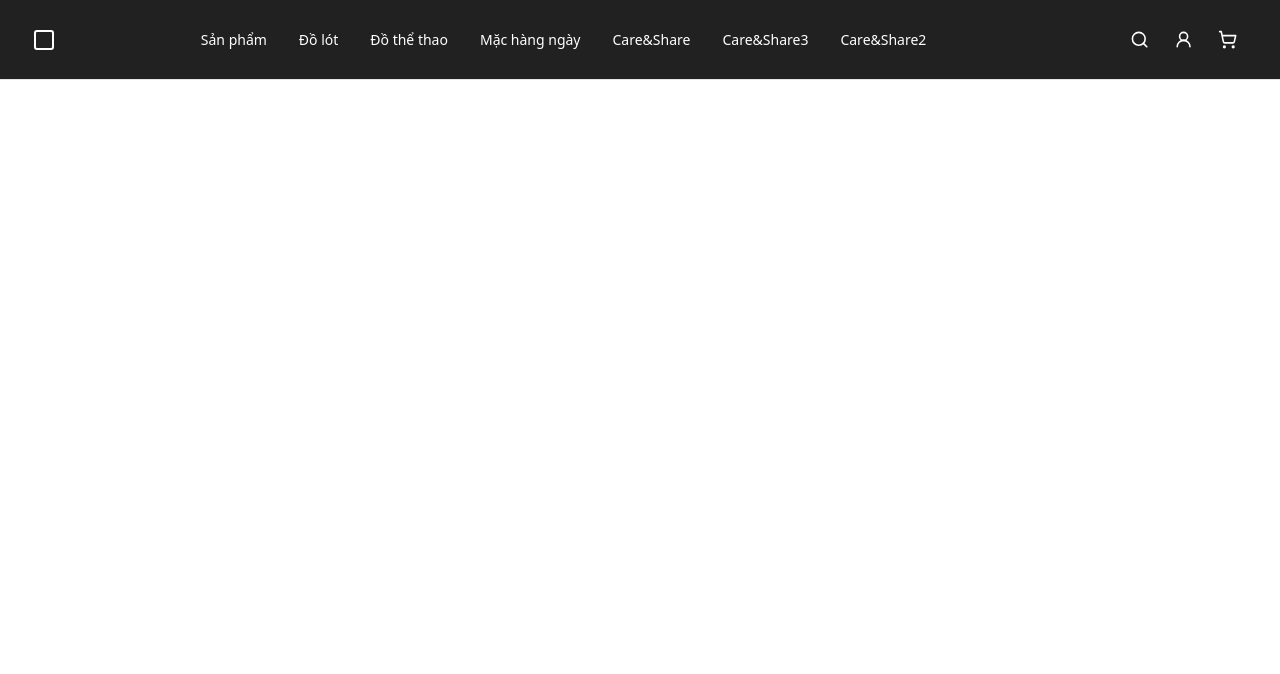
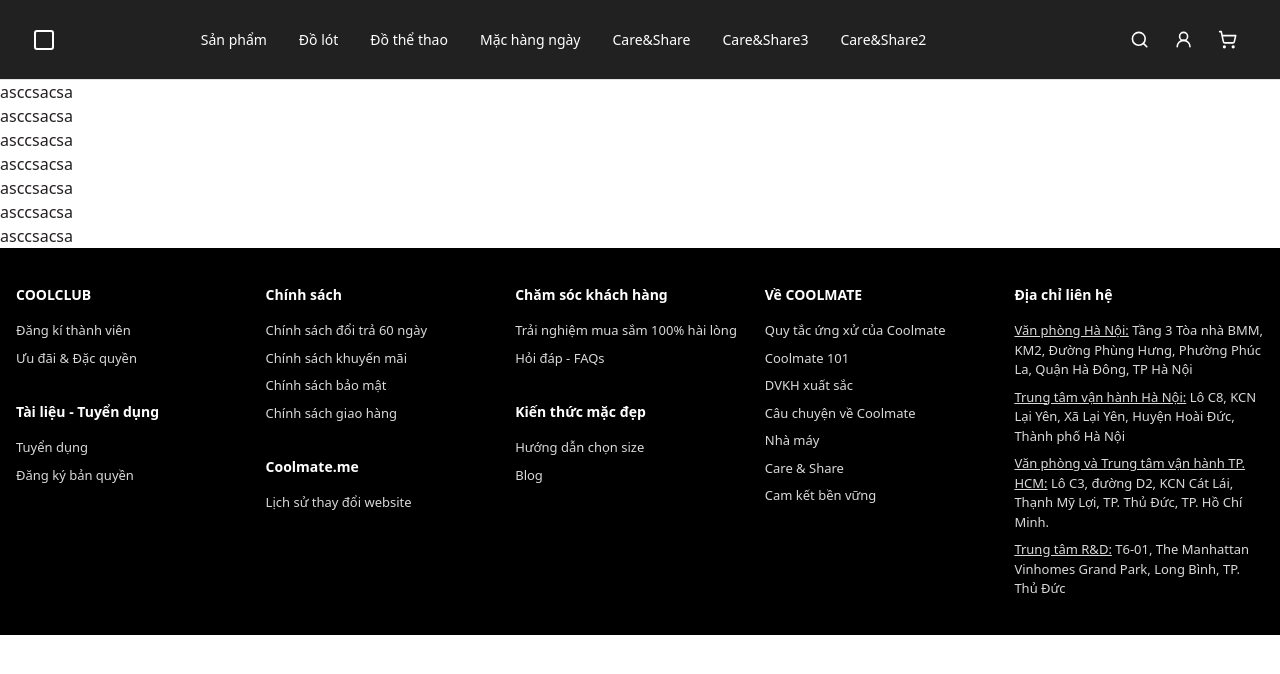
Before and after one commit to hiusnguyen201/FE_ADMIN_ClothingShop, a React (Vite) app: page / in a window 1280 px wide. Shown: the top 674 px of the page. Built offline with nearby package versions, Linux system fonts and the light colour scheme.

Commit message:
#6 :zap: build Footer

```diff
--- a/src/global.css
+++ b/src/global.css
@@ -88,12 +88,11 @@ body {
   color: #231f20;
 }
 
-::-webkit-scrollbar {
+nav ::-webkit-scrollbar {
   width: 4px;
 }
 
-::-webkit-scrollbar-thumb {
-  border-radius: 4px;
+nav ::-webkit-scrollbar-thumb {
   background: #aaa;
 }
 
@@ -101,3 +100,18 @@ body {
   width: 1.2rem !important;
   height: 1.2rem !important;
 }
+
+.footer-menu {
+  width: 100%;
+  font-size: 13px;
+  display: flex;
+  background-color: #000;
+  color: #d9d9d9;
+}
+
+.footer-menu_title {
+  color: #ffffff;
+  font-size: 14px;
+  font-weight: bold;
+  margin-bottom: 16px;
+}
--- a/src/layouts/admin/components/SideBar.jsx
+++ b/src/layouts/admin/components/SideBar.jsx
@@ -12,6 +12,7 @@ import { navData } from "./nav-data";
 
 export default function SideBar() {
   return (
+    <nav>
       <Sidebar collapsible="icon">
         <SidebarHeader>
           <TeamSwitcher team={navData.team} />
@@ -26,5 +27,6 @@ export default function SideBar() {
         </SidebarFooter>
         <SidebarRail />
       </Sidebar>
+    </nav>
   );
 }
--- a/src/layouts/client/HomeLayout.jsx
+++ b/src/layouts/client/HomeLayout.jsx
@@ -1,11 +1,22 @@
 import { Outlet } from "react-router-dom";
 import Header from "./components/Header";
+import Footer from "./components/Footer";
 
 export default function HomeLayout() {
   return (
-    <div>
+    <div className="relative">
       <Header />
-      <Outlet />
+      <main className="mt-[var(--header-height)]">
+        <p>asccsacsa</p>
+        <p>asccsacsa</p>
+        <p>asccsacsa</p>
+        <p>asccsacsa</p>
+        <p>asccsacsa</p>
+        <p>asccsacsa</p>
+        <p>asccsacsa</p>
+        <Outlet />
+      </main>
+      <Footer />
     </div>
   );
 }
--- /dev/null
+++ b/src/layouts/client/components/Footer.jsx
@@ -0,0 +1,127 @@
+import { Separator } from "@/components/ui/separator";
+import { Link } from "react-router-dom";
+
+export default function Footer() {
+  return (
+    <footer className="footer-menu px-4 py-9">
+      <div className="w-1/5">
+        <p className="footer-menu_title">COOLCLUB</p>
+        <ul className="space-y-2">
+          <li>
+            <Link to="#">Đăng kí thành viên</Link>
+          </li>
+          <li>
+            <Link to="#">Ưu đãi & Đặc quyền</Link>
+          </li>
+        </ul>
+        <Separator className="my-4 bg-[transparent]" />
+        <p className="footer-menu_title">Tài liệu - Tuyển dụng</p>
+        <ul className="space-y-2">
+          <li>
+            <Link to="#">Tuyển dụng</Link>
+          </li>
+          <li>
+            <Link to="#">Đăng ký bản quyền</Link>
+          </li>
+        </ul>
+      </div>
+      <div className="w-1/5">
+        <p className="footer-menu_title">Chính sách</p>
+        <ul className="space-y-2">
+          <li>
+            <Link to="#">Chính sách đổi trả 60 ngày</Link>
+          </li>
+          <li>
+            <Link to="#">Chính sách khuyến mãi</Link>
+          </li>
+          <li>
+            <Link to="#">Chính sách bảo mật</Link>
+          </li>
+          <li>
+            <Link to="#">Chính sách giao hàng</Link>
+          </li>
+        </ul>
+        <Separator className="my-4 bg-[transparent]" />
+        <p className="footer-menu_title">Coolmate.me</p>
+        <ul className="space-y-2">
+          <li>
+            <Link to="#">Lịch sử thay đổi website</Link>
+          </li>
+        </ul>
+      </div>
+      <div className="w-1/5">
+        <p className="footer-menu_title">Chăm sóc khách hàng</p>
+        <ul className="space-y-2">
+          <li>
+            <Link to="#">Trải nghiệm mua sắm 100% hài lòng</Link>
+          </li>
+          <li>
+            <Link to="#">Hỏi đáp - FAQs</Link>
+          </li>
+        </ul>
+        <Separator className="my-4 bg-[transparent]" />
+        <p className="footer-menu_title">Kiến thức mặc đẹp</p>
+        <ul className="space-y-2">
+          <li>
+            <Link to="#">Hướng dẫn chọn size</Link>
+          </li>
+          <li>
+            <Link to="#">Blog</Link>
+          </li>
+        </ul>
+      </div>
+      <div className="w-1/5">
+        <p className="footer-menu_title">Về COOLMATE</p>
+        <ul className="space-y-2">
+          <li>
+            <Link to="#">Quy tắc ứng xử của Coolmate</Link>
+          </li>
+          <li>
+            <Link to="#">Coolmate 101</Link>
+          </li>
+          <li>
+            <Link to="#">DVKH xuất sắc</Link>
+          </li>
+          <li>
+            <Link to="#">Câu chuyện về Coolmate</Link>
+          </li>
+          <li>
+            <Link to="#">Nhà máy</Link>
+          </li>
+          <li>
+            <Link to="#">Care & Share</Link>
+          </li>
+          <li>
+            <Link to="#">Cam kết bền vững</Link>
+          </li>
+        </ul>
+      </div>
+      <div className="w-1/5">
+        <p className="footer-menu_title">Địa chỉ liên hệ</p>
+        <ul className="space-y-2">
+          <li>
+            <span className="underline">Văn phòng Hà Nội:</span> Tầng 3 Tòa
+            nhà BMM, KM2, Đường Phùng Hưng, Phường Phúc La, Quận Hà Đông,
+            TP Hà Nội
+          </li>
+          <li>
+            <span className="underline">Trung tâm vận hành Hà Nội:</span>{" "}
+            Lô C8, KCN Lại Yên, Xã Lại Yên, Huyện Hoài Đức, Thành phố Hà
+            Nội
+          </li>
+          <li>
+            <span className="underline">
+              Văn phòng và Trung tâm vận hành TP. HCM:
+            </span>{" "}
+            Lô C3, đường D2, KCN Cát Lái, Thạnh Mỹ Lợi, TP. Thủ Đức, TP. Hồ
+            Chí Minh.
+          </li>
+          <li>
+            <span className="underline">Trung tâm R&D:</span> T6-01, The
+            Manhattan Vinhomes Grand Park, Long Bình, TP. Thủ Đức
+          </li>
+        </ul>
+      </div>
+    </footer>
+  );
+}
--- a/src/layouts/client/components/Header.jsx
+++ b/src/layouts/client/components/Header.jsx
@@ -28,7 +28,7 @@ export default function Header() {
   const closeDialog = () => setOpen(false);
 
   return (
-    <header className="fixed relative flex items-center justify-between px-4 md:px-8 h-[var(--header-height)] border-b bg-[#212121] text-[#fff]">
+    <header className="fixed top-0 right-0 left-0 flex items-center justify-between px-4 md:px-8 h-[var(--header-height)] border-b bg-[#212121] text-[#fff]">
       <div className="flex w-full items-center h-full">
         {/* Logo */}
         <div className="flex w-full order-2 md:w-1/3">
--- a/src/layouts/client/components/SearchDialog.jsx
+++ b/src/layouts/client/components/SearchDialog.jsx
@@ -23,7 +23,7 @@ export default function SearchDialog({ open, onOpenChange }) {
         <DialogOverlay className="opacity-60" />
         <Content
           className={
-            "right-0 fixed left-0 top-0 z-50 h-[var(--header-height-md)] h-[var(--header-height)] bg-background shadow-lg data-[state=open]:animate-in data-[state=closed]:animate-out data-[state=closed]:fade-out-0 data-[state=open]:fade-in-0 data-[state=closed]:slide-out-to-top-1/2 data-[state=open]:slide-in-from-top-1/2"
+            "right-0 fixed left-0 top-0 z-50 md:h-[var(--header-height-md)] h-[var(--header-height)] bg-background shadow-lg data-[state=open]:animate-in data-[state=closed]:animate-out data-[state=closed]:fade-out-0 data-[state=open]:fade-in-0 data-[state=closed]:slide-out-to-top-1/2 data-[state=open]:slide-in-from-top-1/2"
           }
         >
           <DialogTitle className="sr-only">Search</DialogTitle>
```
Lines whose indentation alone changed are shown as unchanged.
